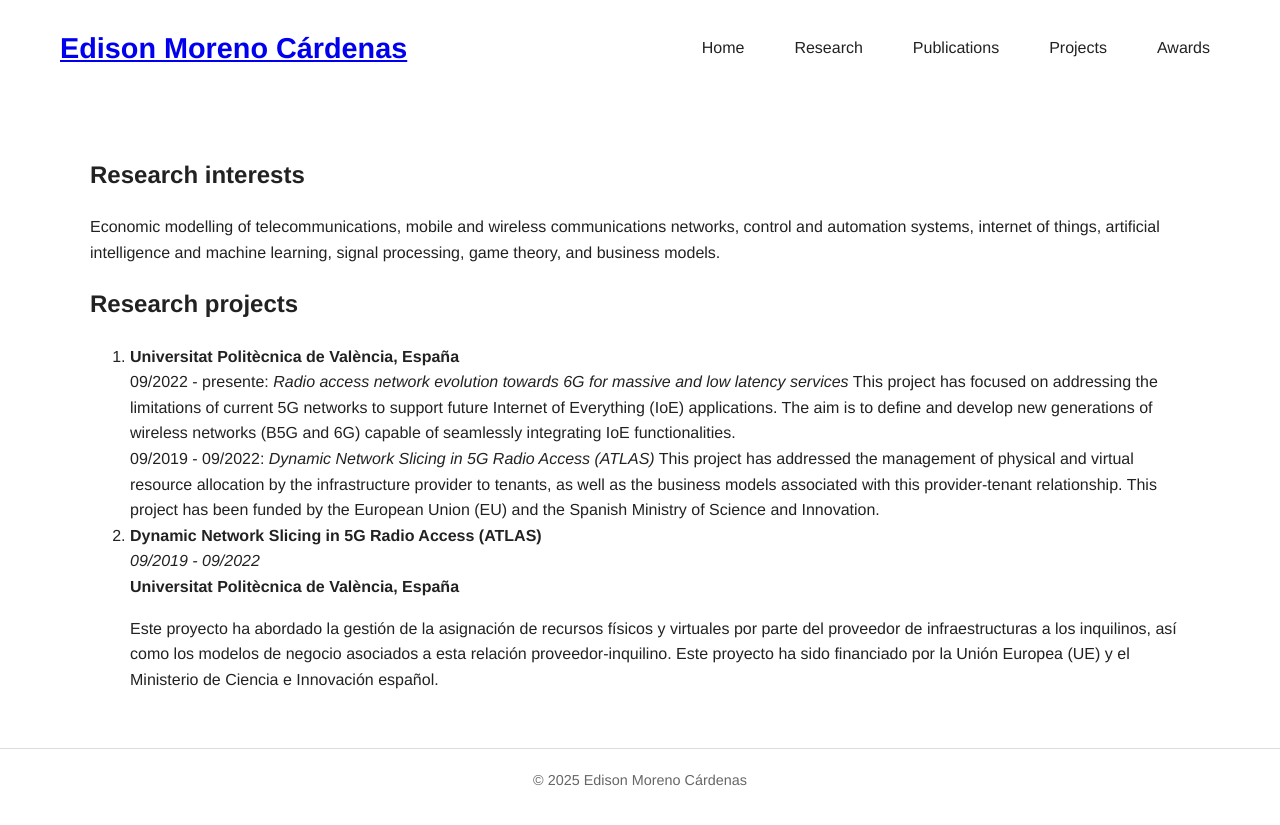
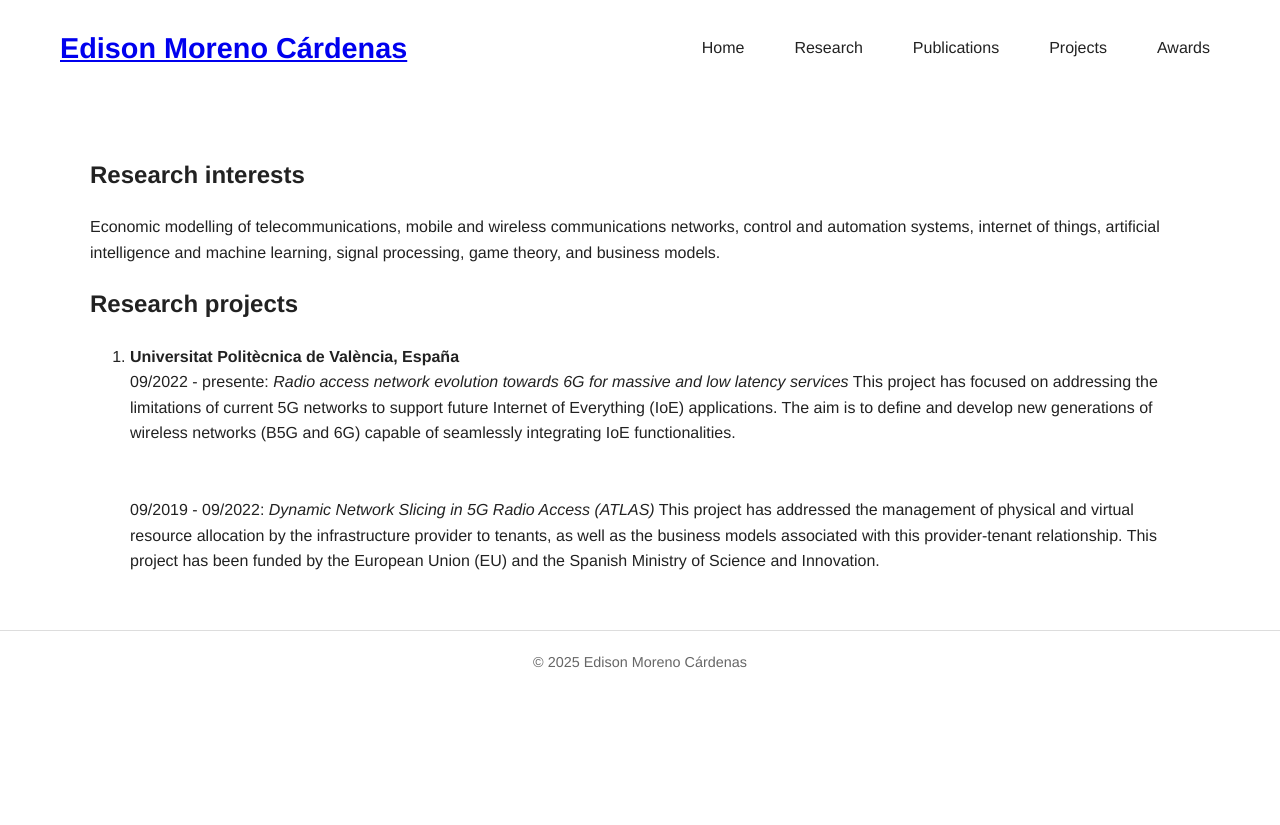
Before and after one commit to edisonmorenocardenas/edisonmorenocardenas.github.io, a Jekyll site: the page built from research.html, in a window 1280 px wide. Shown: the top 825 px of the page. Built offline with Jekyll 4.4.1, drawn with Linux system fonts in a browser that asks for light colours.

Commit message:
Actualizar contenido de

```diff
--- a/research.html
+++ b/research.html
@@ -22,6 +22,8 @@ title: "Projects"
       generations of wireless networks (B5G and 6G) capable of seamlessly integrating IoE
       functionalities.
       <br>
+      <br>
+      <br>
       09/2019 - 09/2022: <em>Dynamic Network Slicing in 5G Radio Access (ATLAS)</em>
       This project has addressed the management of physical and virtual resource allocation
       by the infrastructure provider to tenants, as well as the business models associated
@@ -29,16 +31,7 @@ title: "Projects"
     </li>
 
     <!-- Proyecto 2 -->
-    <li>
-      <strong>Dynamic Network Slicing in 5G Radio Access (ATLAS)</strong><br>
-      <em>09/2019 - 09/2022</em><br>
-      <strong>Universitat Politècnica de València, España</strong>
-      <p>
-        Este proyecto ha abordado la gestión de la asignación de recursos físicos y virtuales por parte del proveedor de infraestructuras a los inquilinos,
-        así como los modelos de negocio asociados a esta relación proveedor-inquilino.
-        Este proyecto ha sido financiado por la Unión Europea (UE) y el Ministerio de Ciencia e Innovación español.
-      </p>
-    </li>
+
 
     <!-- Aquí puedes añadir más proyectos siguiendo el mismo patrón -->
   </ol>
```
